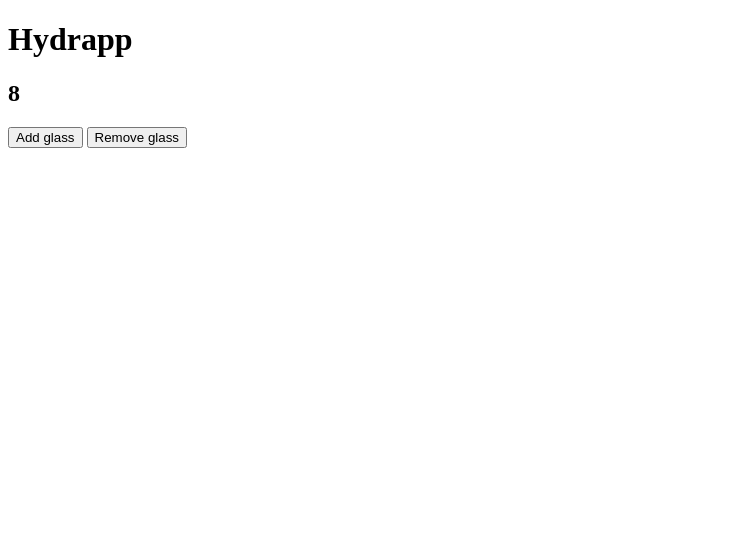
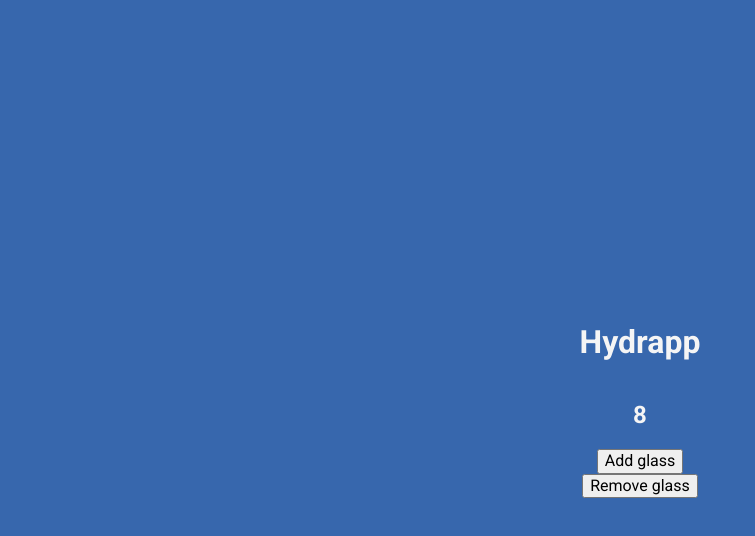
Before and after one commit to MarcinSQL/glasses-counter-pwa, a plain HTML site: page index.html in a window 1280 px wide. Shown: the whole page, without its empty margins (0-755 px from the left). Drawn offline with nearby package versions, Linux system fonts and the light colour scheme.

Commit message:
Added basic styles

```diff
--- a/styles/style.scss
+++ b/styles/style.scss
@@ -0,0 +1,23 @@
+@import url("https://cdnjs.cloudflare.com/ajax/libs/normalize/8.0.1/normalize.min.css");
+@import url("https://fonts.googleapis.com/css2?family=Roboto:wght@300;400;700&display=swap");
+
+html {
+  box-sizing: border-box;
+}
+
+*,
+*::before,
+*::after {
+  box-sizing: inherit;
+}
+
+body {
+  font-family: "Roboto", Arial;
+  display: flex;
+  flex-direction: column;
+  justify-content: center;
+  align-items: center;
+  min-height: 100vh;
+  background-color: #3767AD;
+  color: whitesmoke;
+}
```
Also changed, not shown: styles/style.css, 1 other file.
